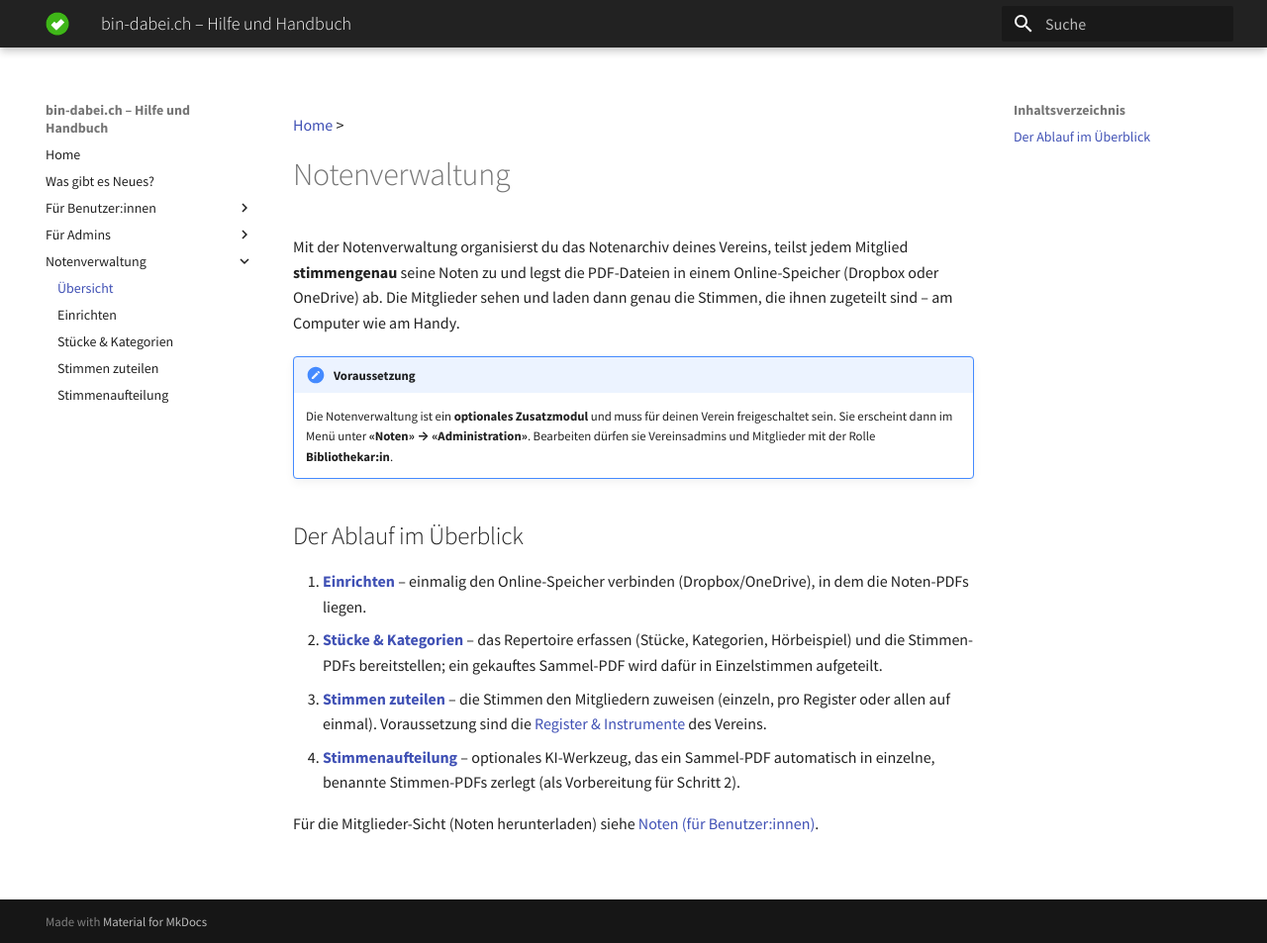
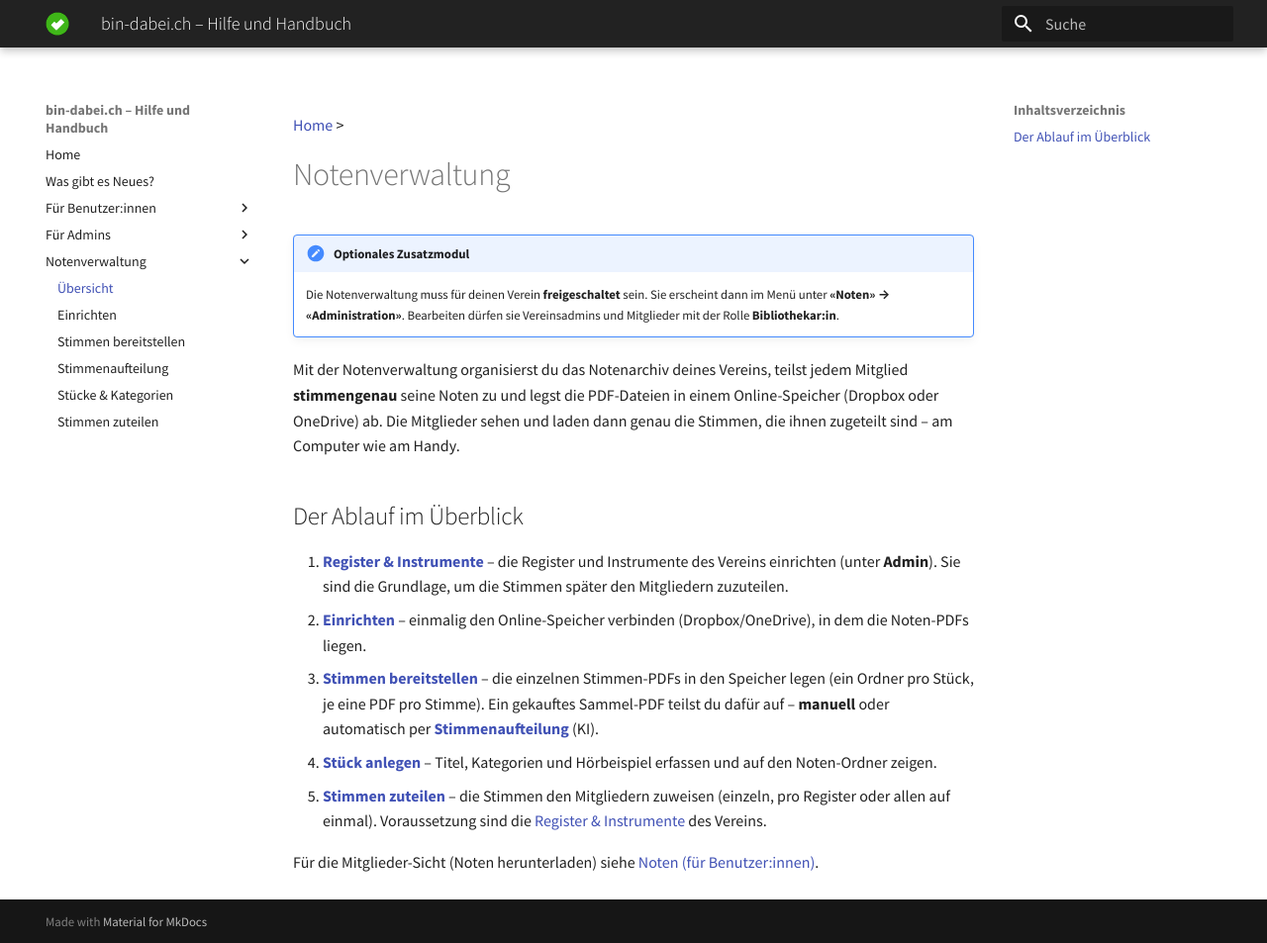
Before and after one commit to ritterg/bin-dabei-dokumentation, an MkDocs documentation site: the page built from docs/noten/index.md, in a window 1280 px wide and 953 px high. Shown: the whole window at 99% size. Built offline with MkDocs 1.6.1 and Material for MkDocs 9.7.7, drawn with Linux system fonts in a browser that asks for light colours; some web fonts are replaced.

Commit message:
docs(noten): restructure flow overview + add "Stimmen bereitstellen" page
- Overview: lead with "Optionales Zusatzmodul" box; reorder steps to match the
  real workflow (Register & Instrumente → Einrichten → Stimmen bereitstellen →
  Stück anlegen → Stimmen zuteilen).
- New page noten/bereitstellen.md (step 3): manual splitting vs. AI Stimmenaufteilung.
- Reposition Stimmenaufteilung as step 3 (automatic route); nav reordered.
- Slim stuecke.md to "create the piece"; move PDF/folder convention to the new page.
- Fix broken Register & Instrumente link in stimmen-zuteilen.md; group/sort note
  now mentions Register and Instrument.

Co-Authored-By: Claude Opus 4.8 <noreply@anthropic.com>

```diff
--- a/docs/noten/index.md
+++ b/docs/noten/index.md
@@ -2,16 +2,17 @@
 
 # Notenverwaltung
 
+!!! note "Optionales Zusatzmodul"
+    Die Notenverwaltung muss für deinen Verein **freigeschaltet** sein. Sie erscheint dann im Menü unter **«Noten» → «Administration»**. Bearbeiten dürfen sie Vereinsadmins und Mitglieder mit der Rolle **Bibliothekar:in**.
+
 Mit der Notenverwaltung organisierst du das Notenarchiv deines Vereins, teilst jedem Mitglied **stimmengenau** seine Noten zu und legst die PDF-Dateien in einem Online-Speicher (Dropbox oder OneDrive) ab. Die Mitglieder sehen und laden dann genau die Stimmen, die ihnen zugeteilt sind – am Computer wie am Handy.
-
-!!! note "Voraussetzung"
-    Die Notenverwaltung ist ein **optionales Zusatzmodul** und muss für deinen Verein freigeschaltet sein. Sie erscheint dann im Menü unter **«Noten» → «Administration»**. Bearbeiten dürfen sie Vereinsadmins und Mitglieder mit der Rolle **Bibliothekar:in**.
 
 ## Der Ablauf im Überblick
 
-1. **[Einrichten](/noten/einrichten)** – einmalig den Online-Speicher verbinden (Dropbox/OneDrive), in dem die Noten-PDFs liegen.
-2. **[Stücke & Kategorien](/noten/stuecke)** – das Repertoire erfassen (Stücke, Kategorien, Hörbeispiel) und die Stimmen-PDFs bereitstellen; ein gekauftes Sammel-PDF wird dafür in Einzelstimmen aufgeteilt.
-3. **[Stimmen zuteilen](/noten/stimmen-zuteilen)** – die Stimmen den Mitgliedern zuweisen (einzeln, pro Register oder allen auf einmal). Voraussetzung sind die [Register & Instrumente](/admin/register-instrumente) des Vereins.
-4. **[Stimmenaufteilung](/noten/stimmenaufteilung)** – optionales KI-Werkzeug, das ein Sammel-PDF automatisch in einzelne, benannte Stimmen-PDFs zerlegt (als Vorbereitung für Schritt 2).
+1. **[Register & Instrumente](/admin/register-instrumente)** – die Register und Instrumente des Vereins einrichten (unter **Admin**). Sie sind die Grundlage, um die Stimmen später den Mitgliedern zuzuteilen.
+2. **[Einrichten](/noten/einrichten)** – einmalig den Online-Speicher verbinden (Dropbox/OneDrive), in dem die Noten-PDFs liegen.
+3. **[Stimmen bereitstellen](/noten/bereitstellen)** – die einzelnen Stimmen-PDFs in den Speicher legen (ein Ordner pro Stück, je eine PDF pro Stimme). Ein gekauftes Sammel-PDF teilst du dafür auf – **manuell** oder automatisch per **[Stimmenaufteilung](/noten/stimmenaufteilung)** (KI).
+4. **[Stück anlegen](/noten/stuecke)** – Titel, Kategorien und Hörbeispiel erfassen und auf den Noten-Ordner zeigen.
+5. **[Stimmen zuteilen](/noten/stimmen-zuteilen)** – die Stimmen den Mitgliedern zuweisen (einzeln, pro Register oder allen auf einmal). Voraussetzung sind die [Register & Instrumente](/admin/register-instrumente) des Vereins.
 
 Für die Mitglieder-Sicht (Noten herunterladen) siehe [Noten (für Benutzer:innen)](/user/noten).
--- a/mkdocs.yml
+++ b/mkdocs.yml
@@ -49,6 +49,7 @@ nav:
   - Notenverwaltung:
     - Übersicht: noten/index.md
     - Einrichten: noten/einrichten.md
+    - Stimmen bereitstellen: noten/bereitstellen.md
+    - Stimmenaufteilung: noten/stimmenaufteilung.md
     - Stücke & Kategorien: noten/stuecke.md
     - Stimmen zuteilen: noten/stimmen-zuteilen.md
-    - Stimmenaufteilung: noten/stimmenaufteilung.md
```
Also changed, not shown: docs/noten/bereitstellen.md (added, +34 -0 lines), docs/noten/einrichten.md (+1 -1 lines), docs/noten/stimmen-zuteilen.md (+2 -2 lines), docs/noten/stimmenaufteilung.md (+2 -0 lines), docs/noten/stuecke.md (+4 -8 lines).
